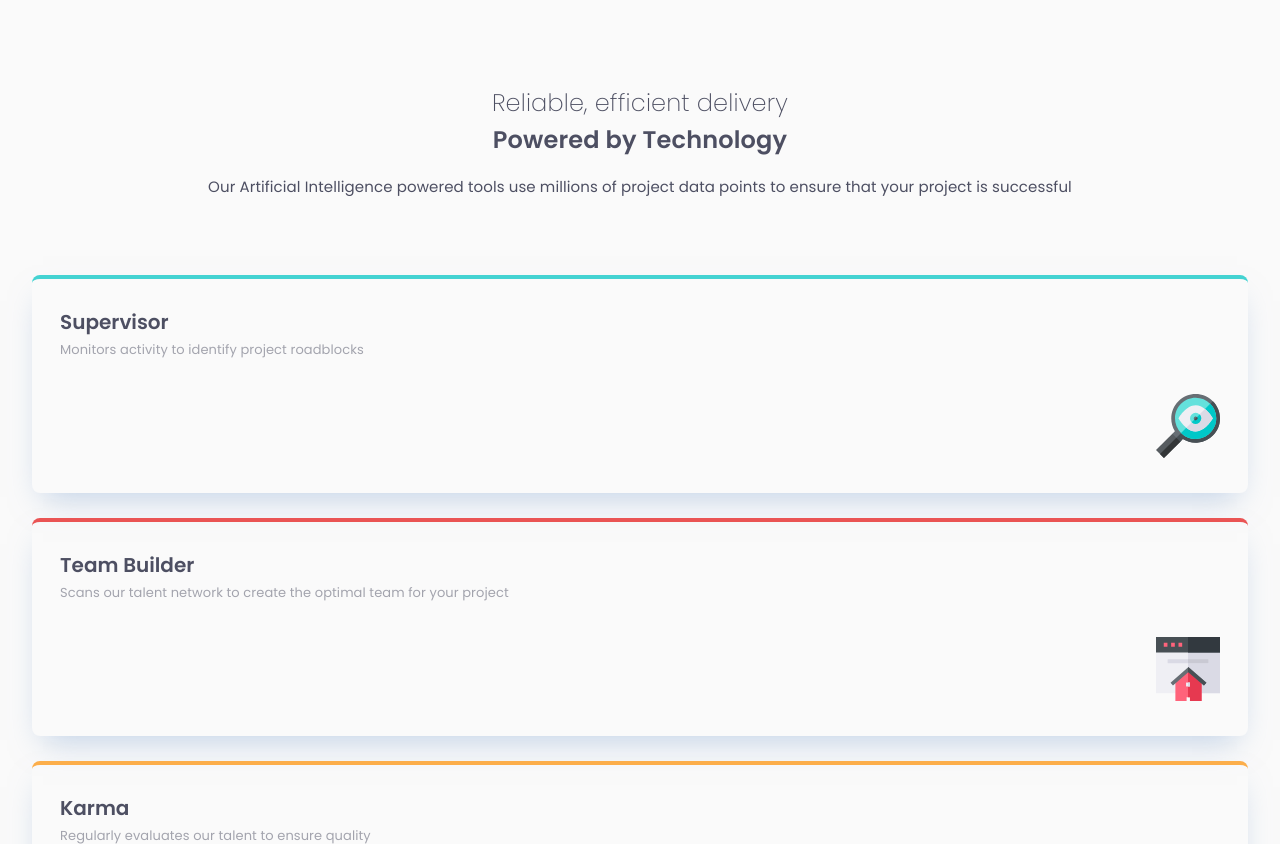
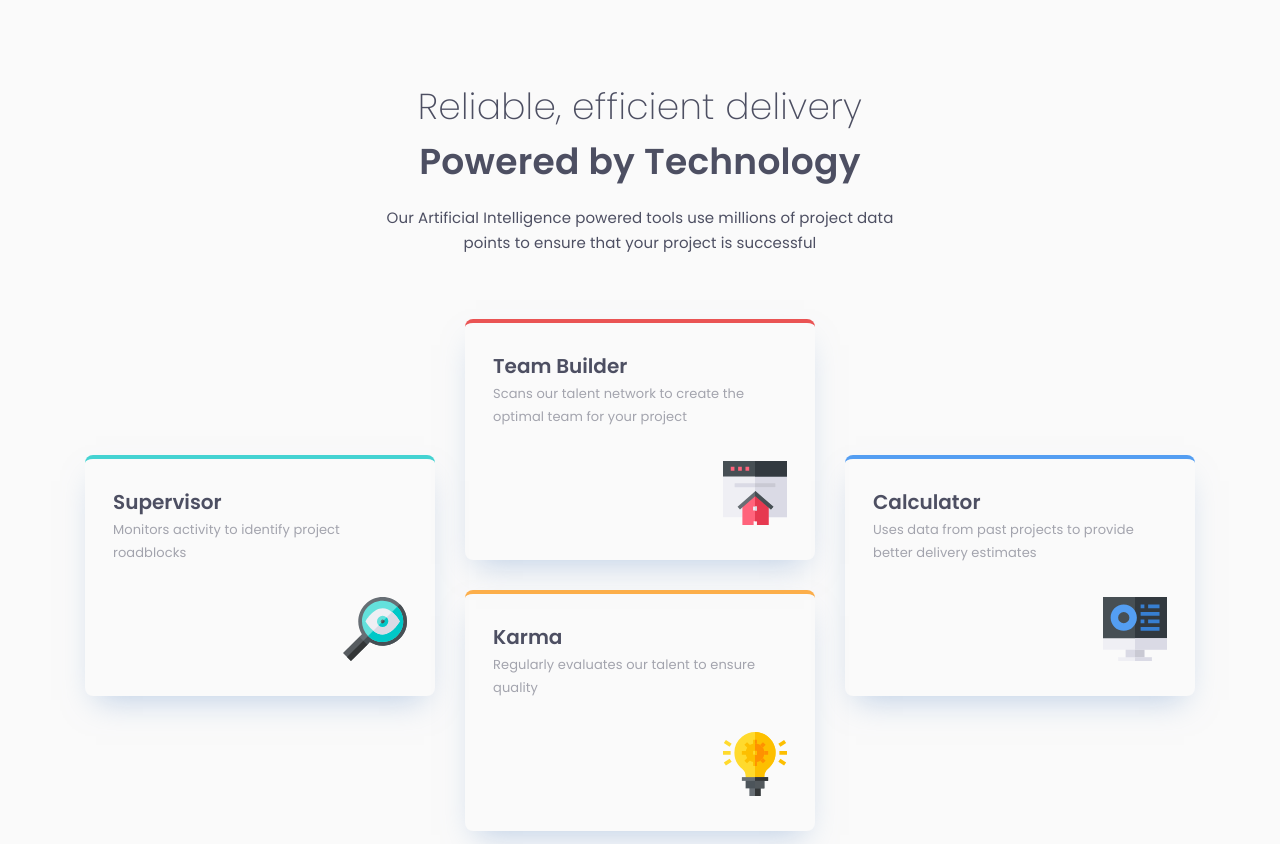
Before and after one commit to longani974/four-car-feature-section-challenge-customWebComponent, a plain HTML site: page index.html in a window 1280 px wide. Shown: the top 844 px of the page. Drawn offline with Linux system fonts and the light colour scheme.

Commit message:
desktop & tablet version

```diff
--- a/style.css
+++ b/style.css
@@ -9,6 +9,9 @@ body {
     font-family: 'Poppins', sans-serif;
     color: #4d4f62;
     margin: 85px 32px 78px;
+    display: flex;
+    flex-direction: column;
+    align-items: center;
 }
 
 #textTop {
@@ -44,3 +47,62 @@ p {
     gap: 25px;
     margin-top: 76px;
 }
+
+@media screen and (min-width: 600px) {
+    #card {
+        display: grid;
+        grid-template-rows: 1fr 1fr;
+        grid-template-columns: 1fr 1fr;
+    }
+
+    #textTop {
+        max-width: 540px;
+    }
+}
+
+@media screen and (min-width: 850px) {
+    body {
+        background: #fafafa;
+        font-family: 'Poppins', sans-serif;
+        color: #4d4f62;
+        margin: 80px 32px 80px;
+    }
+
+    h1 {
+        font-size: 36px;
+        line-height: 54px;
+        letter-spacing: 0.25px;
+    }
+
+    h2 {
+        font-size: 36px;
+        line-height: 54px;
+        letter-spacing: 0.25px;
+    }
+
+    #card {
+        grid-template-rows: 1fr 1fr 1fr 1fr;
+        grid-template-columns: 1fr 1fr 1fr;
+        grid-template-areas:
+            '.   two   .'
+            'one two   four'
+            'one three four'
+            '.   three .';
+        gap: 30px;
+        max-width: 1110px;
+        margin-top: 64px;
+    }
+
+    card-feature:nth-child(1) {
+        grid-area: one;
+    }
+    card-feature:nth-child(2) {
+        grid-area: two;
+    }
+    card-feature:nth-child(3) {
+        grid-area: three;
+    }
+    card-feature:nth-child(4) {
+        grid-area: four;
+    }
+}
--- a/styleCard.css
+++ b/styleCard.css
@@ -8,6 +8,7 @@
     box-shadow: 0px 15px 30px -11px rgba(131, 166, 210, 0.5);
     border-radius: 8px;
     padding: 28px;
+    height: 100%;
 }
 
 h1 {
```
Also changed, not shown: 1 other file.
